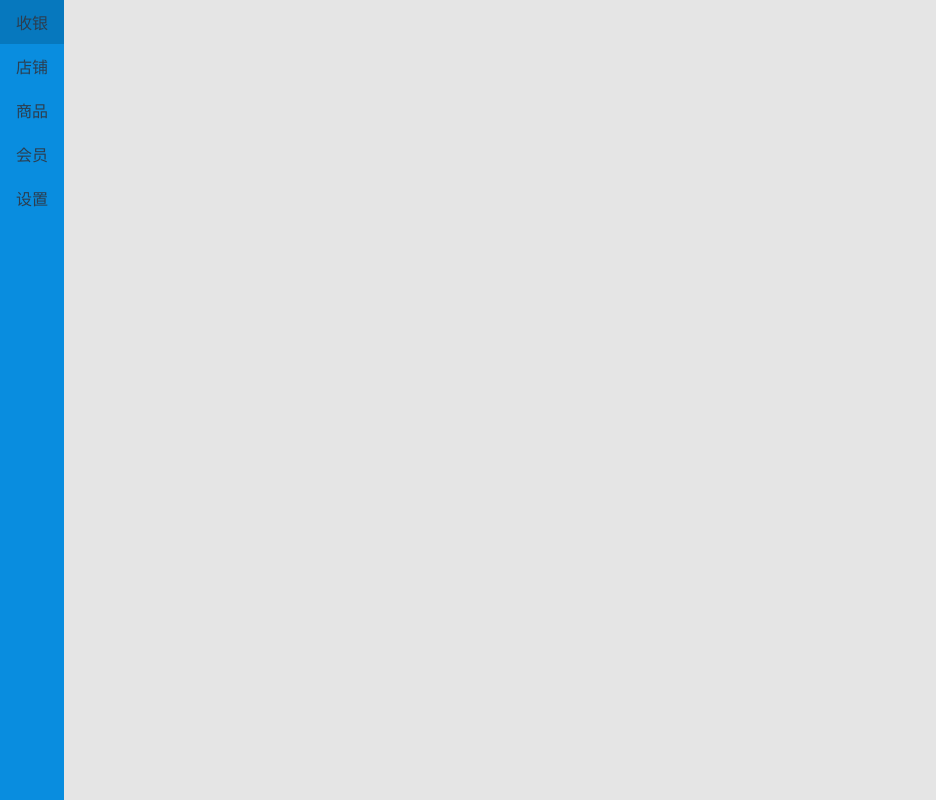
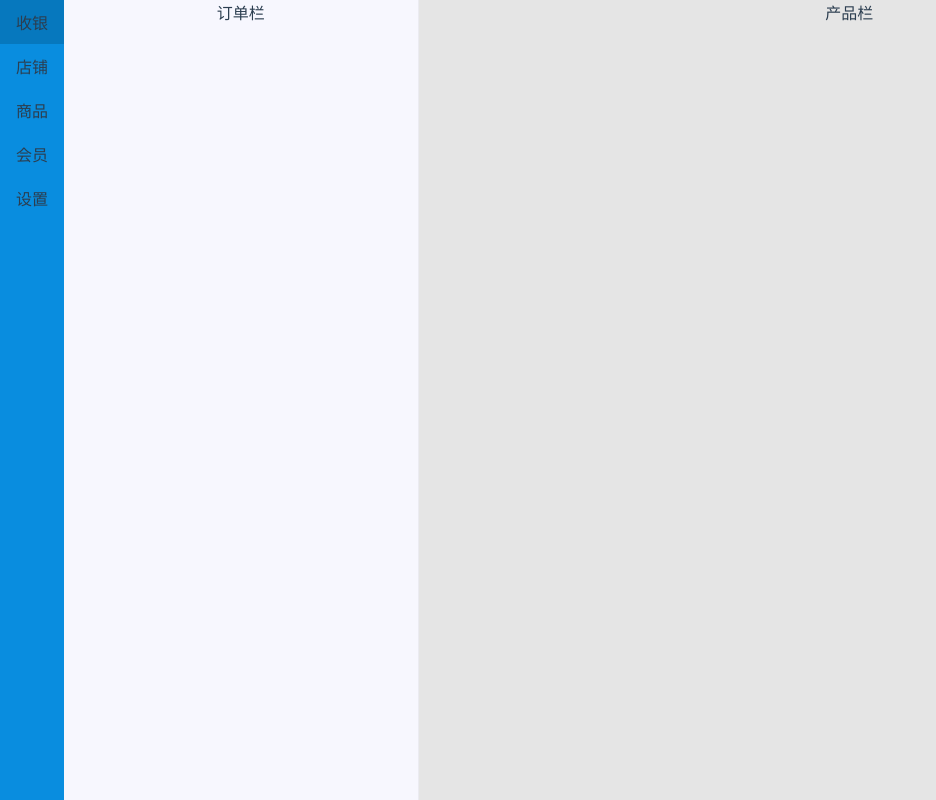
Before and after one commit to yhpppp/snackPos, a Vue app: page / in a window 1280 px wide. Shown: the whole page, without its empty margins (0-936 px from the left). Built offline with nearby package versions, Linux system fonts and the light colour scheme; a small style sheet from the web is missing.

Commit message:
add 订单栏产品栏

```diff
--- a/package.json
+++ b/package.json
@@ -10,6 +10,7 @@
     "build": "node build/build.js"
   },
   "dependencies": {
+    "element-ui": "^2.3.7",
     "vue": "^2.5.2",
     "vue-router": "^3.0.1"
   },
--- a/src/App.vue
+++ b/src/App.vue
@@ -1,26 +1,36 @@
 <template>
   <div id="app">
+    <!-- 左边导航 -->
     <leftNav></leftNav>
-    <router-view/>
+    <div class="main">
+      <router-view/>
+    </div>
   </div>
 </template>
 
 <script>
-import leftNav from '@/components/common/leftNav'
+import leftNav from "@/components/common/leftNav";
 export default {
-  name: 'App',
+  name: "App",
   components: {
     leftNav
   }
-}
+};
 </script>
 
 <style>
 #app {
-  font-family: 'Avenir', Helvetica, Arial, sans-serif;
+  font-family: "Avenir", Helvetica, Arial, sans-serif;
   -webkit-font-smoothing: antialiased;
   -moz-osx-font-smoothing: grayscale;
   text-align: center;
   color: #2c3e50;
 }
+.main {
+  background-color: rgba(0, 0, 0, 0.1);
+  float: left;
+  width: 95%;
+  height: 100%;
+  overflow: hidden;
+}
 </style>
--- a/src/components/page/Pos.vue
+++ b/src/components/page/Pos.vue
@@ -1,5 +1,9 @@
 <template>
-  <div class="main">
+  <div class="pos">
+    <el-row>
+      <el-col :span="7" class="pos-order" id="order-list">订单栏</el-col>
+      <el-col :span="17">产品栏</el-col>
+    </el-row>
   </div>
 </template>
 
@@ -9,16 +13,21 @@
       return {
         mes: 'hello,pos'
       }
+    },
+    mounted: function () {
+      /* 解决订单栏高度100% */
+      var bodyHeight = document.body.clientHeight;
+      // console.log(bodyHeight);
+      document.querySelector('#order-list').style.height = bodyHeight + 'px';
     }
   }
 </script>
 
 <style scoped>
-.main {
-  background-color: rgba(0, 0, 0, 0.1);
-  float: left;
-  width: 95%;
-  height: 100%;
+/* 左侧订单栏 */
+.pos-order {
+  background-color: #F7F7FE;
+  border-right: 1px solid rgba(128, 124, 124,0.1);
 }
 
 </style>
--- a/src/main.js
+++ b/src/main.js
@@ -3,8 +3,12 @@
 import Vue from 'vue'
 import App from './App'
 import router from './router'
+import elementUi from 'element-ui'
+import 'element-ui/lib/theme-chalk/index.css'
 
 Vue.config.productionTip = false
+Vue.use(elementUi)
+
 
 /* eslint-disable no-new */
 new Vue({
```
